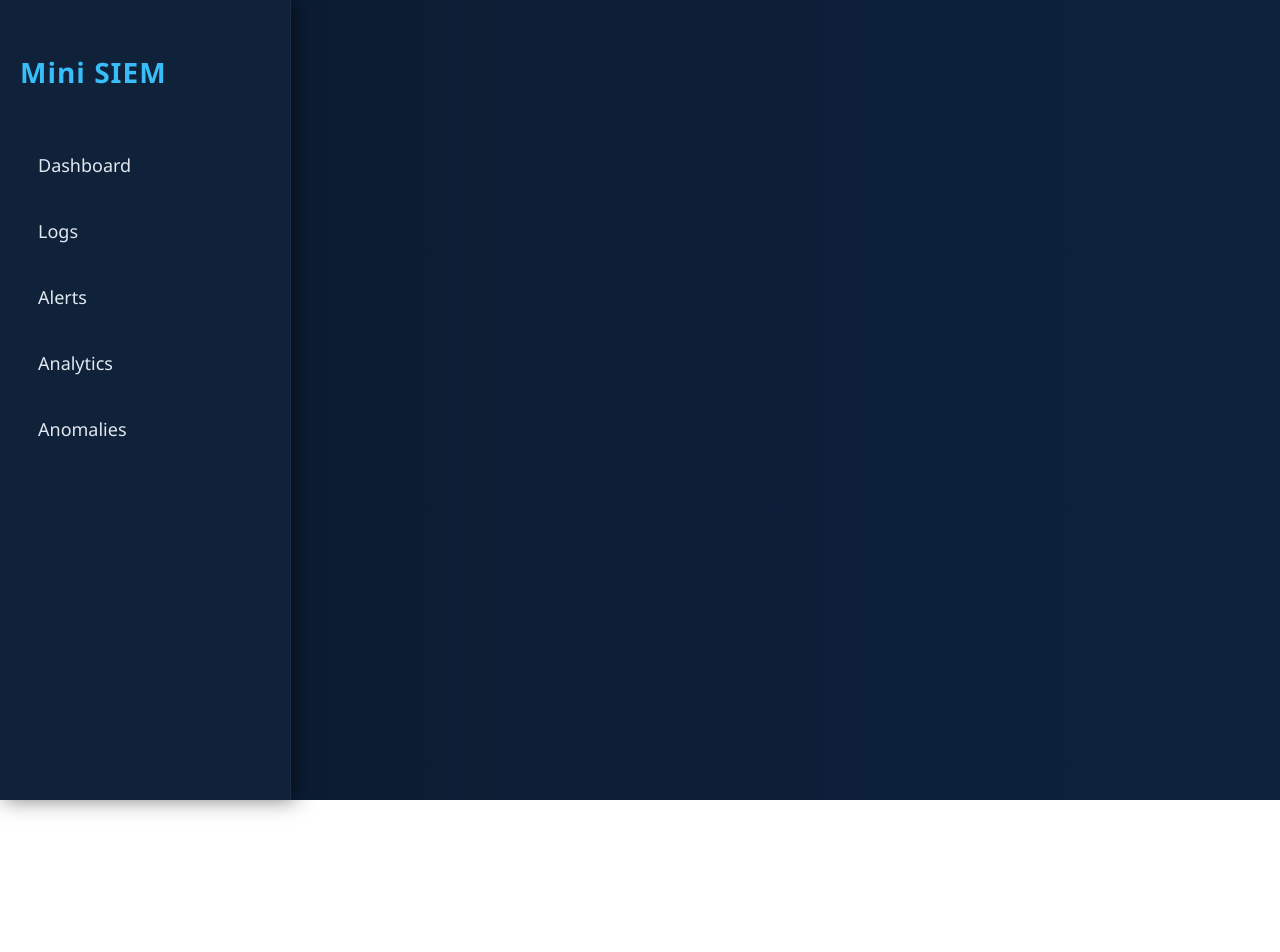
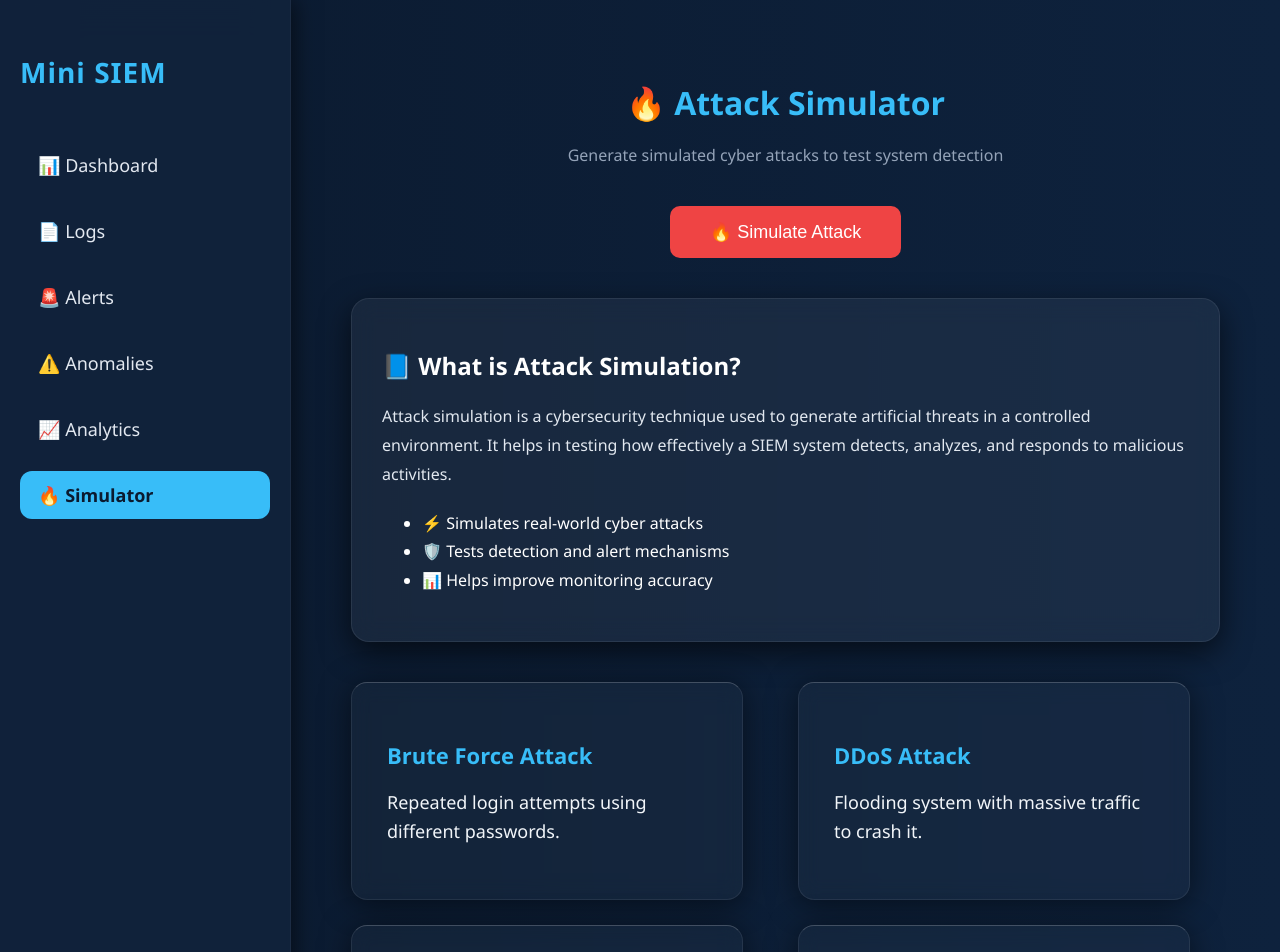
Before and after one commit to Dhanashree-cyber/mini-siem-project, a React app in the folder frontend/: page /simulator in a window 1280 px wide. Shown: the top 952 px of the page. Before the commit the page ends 800 px from the top, so only its background shows below. Built offline with nearby package versions, Linux system fonts and the light colour scheme; the HTML template or start-up script is replaced by a standard one.

Commit message:
UI improvements: added spacing, hover effects, consistent page titles, sidebar icons, and Attack Simulator page

```diff
--- a/frontend/src/App.jsx
+++ b/frontend/src/App.jsx
@@ -5,6 +5,7 @@ import Logs from "./Pages/Logs";
 import Alerts from "./Pages/Alerts";
 import Analytics from "./Pages/Analytics";
 import Anomalies from "./pages/Anomalies";
+import Simulator from "./pages/Simulator";
 function App() {
   return (
     <Router>
@@ -15,6 +16,7 @@ function App() {
           <Route path="/alerts" element={<Alerts />} />
           <Route path="/analytics" element={<Analytics />} />
           <Route path="/anomalies" element={<Anomalies />} />
+          <Route path="/simulator" element={<Simulator />} />
         </Routes>
       </Layout>
     </Router>
--- a/frontend/src/index.css
+++ b/frontend/src/index.css
@@ -245,3 +245,32 @@ tr:hover {
     padding: 30px;
   }
 }
+/* ✅ Page Title */
+.page-title {
+  font-size: 32px;
+  margin-bottom: 20px;
+  color: #38bdf8;
+  text-align: center;
+}
+
+/* ✅ Page Description */
+.page-desc {
+  text-align: center;
+  color: #94a3b8;
+  margin-bottom: 40px;
+}
+
+/* ✅ Section Spacing */
+.section {
+  margin-bottom: 40px;
+}
+
+/* ✅ Card Hover Effect */
+.info-card {
+  transition: all 0.3s ease;
+}
+
+.info-card:hover {
+  transform: translateY(-5px);
+  box-shadow: 0 10px 30px rgba(0, 0, 0, 0.3);
+}
--- a/frontend/src/layout/Layout.jsx
+++ b/frontend/src/layout/Layout.jsx
@@ -8,11 +8,12 @@ function Layout({ children }) {
         <h2 className="logo">Mini SIEM</h2>
 
         <nav>
-          <NavLink to="/" end className="nav-item">Dashboard</NavLink>
-          <NavLink to="/logs" className="nav-item">Logs</NavLink>
-          <NavLink to="/alerts" className="nav-item">Alerts</NavLink>
-          <NavLink to="/analytics" className="nav-item">Analytics</NavLink>
-          <NavLink to="/anomalies" className="nav-item">Anomalies</NavLink>
+          <NavLink to="/" end className="nav-item">📊 Dashboard</NavLink>
+          <NavLink to="/logs" className="nav-item">📄 Logs</NavLink>
+          <NavLink to="/alerts" className="nav-item">🚨 Alerts</NavLink>
+          <NavLink to="/anomalies" className="nav-item">⚠️ Anomalies</NavLink>
+          <NavLink to="/analytics" className="nav-item">📈 Analytics</NavLink>
+          <NavLink to="/simulator" className="nav-item">🔥 Simulator</NavLink>
         </nav>
       </aside>
 
--- a/frontend/src/pages/Alerts.jsx
+++ b/frontend/src/pages/Alerts.jsx
@@ -16,8 +16,12 @@ function Alerts() {
   }, []);
 
   return (
+    <div classname="section">
     <div style={{ padding: "30px" }}>
-
+            <h1 className="page-title">🚨 Alerts</h1>
+      <p className="page-desc">
+      High severity security alerts triggered by suspicious activities
+      </p>
       {/* 🔥 Heading */}
       <h1 style={{
         fontSize: "32px",
@@ -26,7 +30,6 @@ function Alerts() {
       }}>
         🚨 Security Alerts
       </h1>
-
       {/* 🔥 Alerts List */}
       {alerts.length === 0 ? (
         <p style={{ fontSize: "18px" }}>No alerts detected</p>
@@ -57,6 +60,7 @@ function Alerts() {
       )}
 
     </div>
+    </div>
   );
 }
 
--- a/frontend/src/pages/Analytics.jsx
+++ b/frontend/src/pages/Analytics.jsx
@@ -18,13 +18,18 @@ function Analytics() {
 
   return (
     <div>
-      <h2>📊 Security Analytics</h2>
+      <div classname="section">
+      <h1 className="page-title">📈 Analytics</h1>
+      <p className="page-desc">
+        Visual insights into system activity and security trends
+      </p>
 
       <div className="chart-row">
         <SeverityChart data={data.severity} />
         <LoginChart data={data.failed_ips} />
       </div>
     </div>
+    </div>
   );
 }
 
--- a/frontend/src/pages/Anomalies.jsx
+++ b/frontend/src/pages/Anomalies.jsx
@@ -27,19 +27,14 @@ function Anomalies() {
     return <h2 style={{ textAlign: "center" }}>Loading Anomalies...</h2>;
   }
 
-<td style={{
-  color: a.risk_level === "HIGH" ? "red" : "yellow"
-}}>
-  {a.risk_level}
-</td>
-
-
   return (
+    <div className="section">
+  {/* Your cards / tables / charts */}
     <div className="page-container">
-
-      <h1 style={{ textAlign: "center", marginBottom: "20px" }}>
-        ⚠️ Anomaly Detection
-      </h1>
+      <h1 className="page-title">⚠️ Anomalies</h1>
+      <p className="page-desc">
+        Detected abnormal behavior and high-risk activities
+      </p>
 
       {data.length === 0 ? (
         <p style={{ textAlign: "center" }}>No anomalies detected</p>
@@ -71,6 +66,7 @@ function Anomalies() {
       )}
 
     </div>
+    </div>
   );
 }
 
--- a/frontend/src/pages/CreateLog.jsx
+++ b/frontend/src/pages/CreateLog.jsx
@@ -16,6 +16,7 @@ function Logs() {
   }, []);
 
   return (
+    <div className="section">
     <div style={{ padding: "30px" }}>
 
       {/* 🔥 Heading like Dashboard */}
@@ -64,6 +65,7 @@ function Logs() {
       </table>
 
     </div>
+    </div>
   );
 }
 
--- a/frontend/src/pages/Dashboard.jsx
+++ b/frontend/src/pages/Dashboard.jsx
@@ -37,12 +37,28 @@ function Dashboard() {
     return <h2 style={{ textAlign: "center" }}>Loading Dashboard...</h2>;
   }
 
+  const simulateAttack = () => {
+  fetch("http://127.0.0.1:5000/simulate", {
+    method: "POST"
+  })
+    .then(res => res.json())
+    .then(data => {
+      alert("🔥 Attack Simulated!");
+    })
+    .catch(err => console.error(err));
+  };
+
   return (
+    <div className="section">
     <div className="dashboard-home">
-
       {/* Hero Section */}
       <section className="hero-section">
         <h1 className="main-heading">Security Monitoring System</h1>
+
+        <h1 className="page-title">📊 Dashboard</h1>
+        <p className="page-desc">
+          Overview of system logs, alerts, and anomalies in real-time
+        </p>
 
         <div className="table-card" style={{ maxWidth: "900px", margin: "0 auto", padding: "40px" }}>
           <h2>What is a SIEM System?</h2>
@@ -123,7 +139,7 @@ function Dashboard() {
         </div>
 
       </div>
-
+    </div>
     </div>
   );
 }
--- a/frontend/src/pages/Logs.jsx
+++ b/frontend/src/pages/Logs.jsx
@@ -17,8 +17,10 @@ function Logs() {
 
   return (
     <div style={{ padding: "20px" }}>
-      <h2>Logs</h2>
-
+      <h1 className="page-title">📄 Logs</h1>
+      <p className="page-desc">
+        View all collected system logs in real-time
+      </p>
       <table border="1" width="100%" style={{ borderCollapse: "collapse" }}>
         <thead style={{ background: "#0f172a", color: "white" }}>
           <tr>
--- /dev/null
+++ b/frontend/src/pages/Simulator.jsx
@@ -0,0 +1,105 @@
+import { useState } from "react";
+
+function Simulator() {
+  const [loading, setLoading] = useState(false);
+  const [message, setMessage] = useState("");
+
+  const simulateAttack = () => {
+    setLoading(true);
+    setMessage("");
+
+    fetch("http://127.0.0.1:5000/simulate", {
+      method: "POST"
+    })
+      .then(res => res.json())
+      .then(() => {
+        setMessage("🔥 Attack Simulated Successfully!");
+        setLoading(false);
+      })
+      .catch(() => {
+        setMessage("❌ Error simulating attack");
+        setLoading(false);
+      });
+  };
+
+  return (
+    <div className="section">
+    <div className="page-container">
+      <h1 className="page-title">🔥 Attack Simulator</h1>
+      <p className="page-desc">
+       Generate simulated cyber attacks to test system detection
+      </p>
+
+      {/* Button Section */}
+      <div style={{ textAlign: "center", marginBottom: "40px" }}>
+        <button
+          onClick={simulateAttack}
+          disabled={loading}
+          style={{
+            padding: "15px 40px",
+            fontSize: "18px",
+            background: "#ef4444",
+            color: "white",
+            border: "none",
+            borderRadius: "10px",
+            cursor: "pointer"
+          }}
+        >
+          {loading ? "Simulating..." : "🔥 Simulate Attack"}
+        </button>
+
+        {message && (
+          <p style={{ marginTop: "20px", fontSize: "18px" }}>
+            {message}
+          </p>
+        )}
+      </div>
+
+      {/* Theory Section */}
+      <div className="table-card" style={{ marginBottom: "40px" }}>
+        <h2>📘 What is Attack Simulation?</h2>
+        <p style={{ lineHeight: "1.8", color: "#e2e8f0" }}>
+          Attack simulation is a cybersecurity technique used to generate
+          artificial threats in a controlled environment. It helps in testing
+          how effectively a SIEM system detects, analyzes, and responds to
+          malicious activities.
+        </p>
+
+        <ul style={{ marginTop: "20px", lineHeight: "1.8" }}>
+          <li>⚡ Simulates real-world cyber attacks</li>
+          <li>🛡️ Tests detection and alert mechanisms</li>
+          <li>📊 Helps improve monitoring accuracy</li>
+        </ul>
+      </div>
+
+      {/* Attack Types */}
+      <div className="info-cards">
+
+        <div className="info-card">
+          <h3>Brute Force Attack</h3>
+          <p>Repeated login attempts using different passwords.</p>
+        </div>
+
+        <div className="info-card">
+          <h3>DDoS Attack</h3>
+          <p>Flooding system with massive traffic to crash it.</p>
+        </div>
+
+        <div className="info-card">
+          <h3>Suspicious Login</h3>
+          <p>Login attempts from unusual IP addresses.</p>
+        </div>
+
+        <div className="info-card">
+          <h3>Privilege Abuse</h3>
+          <p>Unauthorized access to sensitive resources.</p>
+        </div>
+
+      </div>
+
+    </div>
+    </div>
+  );
+}
+
+export default Simulator;
```
Also changed, not shown: 2 other files (tests, documents, lock files or other folders).
